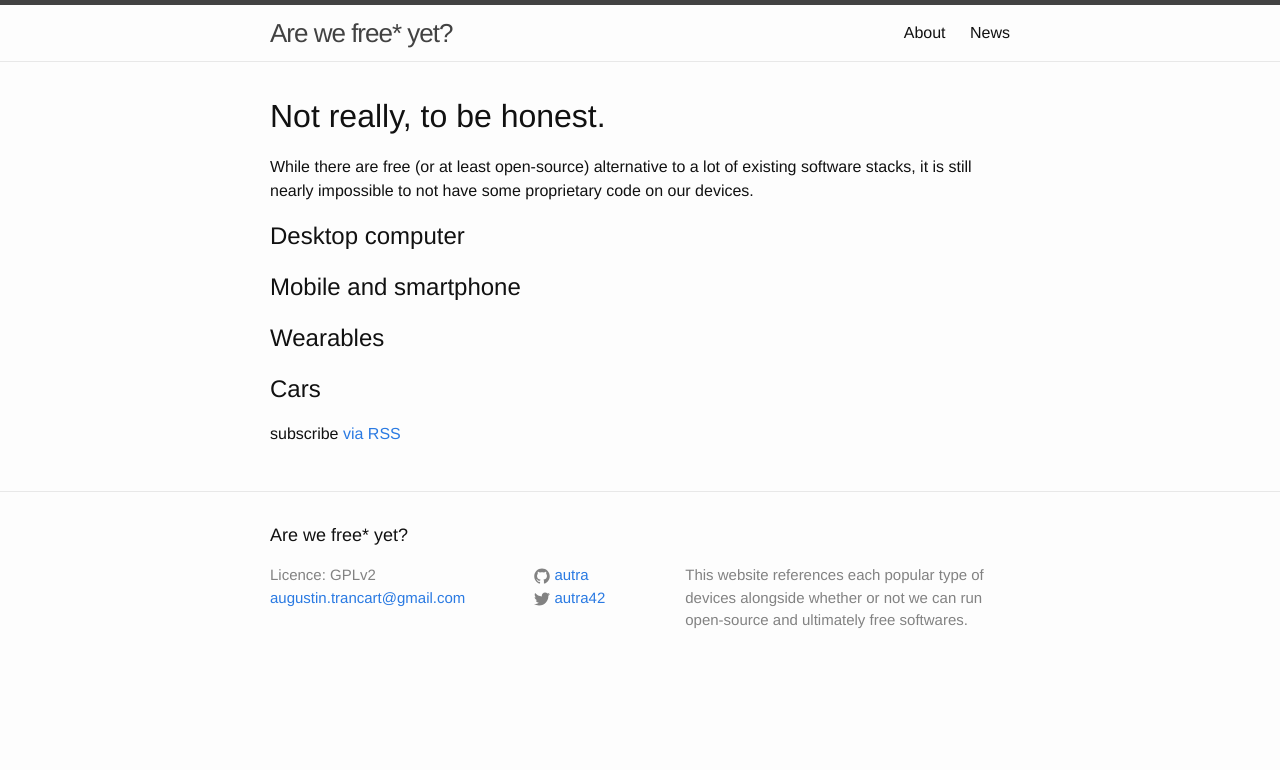
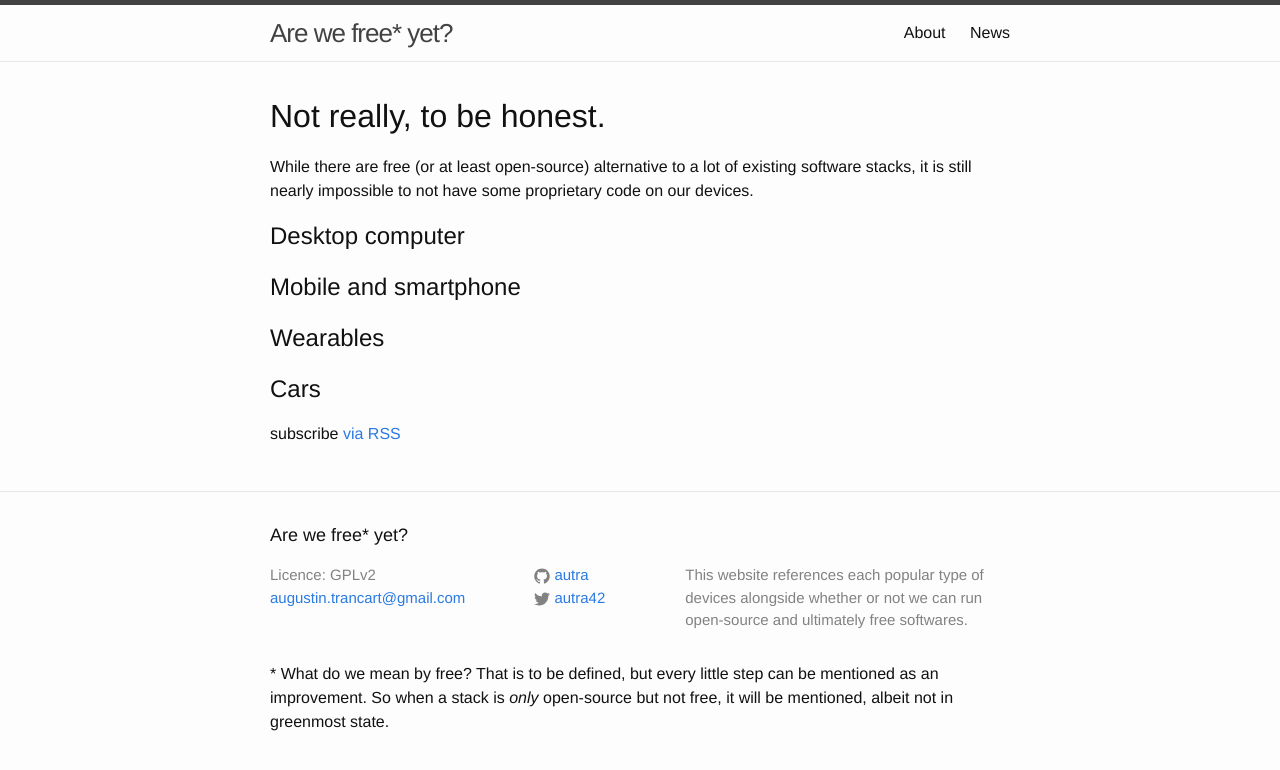
Before and after one commit to autra/arewefreeyet, a Jekyll site: the page built from index.html, in a window 1280 px wide. Shown: the top 770 px of the page. Built offline with Jekyll 4.4.1, drawn with Linux system fonts in a browser that asks for light colours.

Commit message:
adding a clarification on free term. Still need to be better

```diff
--- a/_includes/footer.html
+++ b/_includes/footer.html
@@ -50,6 +50,11 @@
       </div>
     </div>
 
+    <div id="sideNote">
+    * What do we mean by free? That is to be defined, but every little step can be mentioned as an improvement.
+    So when a stack is <i>only</i> open-source but not free, it will be mentioned, albeit not in greenmost state.
+    </div>
+
   </div>
 
 </footer>
```
